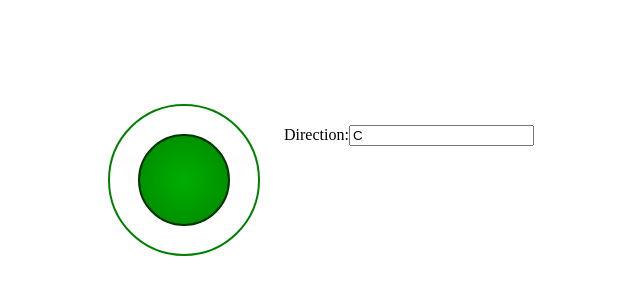
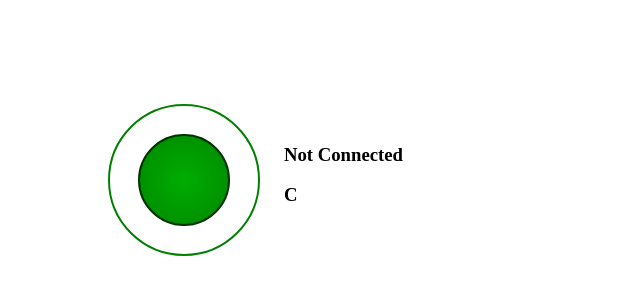
Before and after one commit to Niall47/piTank, a website: page Js Websocket/sever/joy.html in a window 1280 px wide. Shown: the whole page, without its empty margins (466-1106 px from the left). Drawn offline with Linux system fonts and the light colour scheme.

Commit message:
cleanup joystick display

```diff
--- a/Js Websocket/sever/index.js
+++ b/Js Websocket/sever/index.js
@@ -7,8 +7,6 @@ wss.on("connection", ws => {
 
     ws.on("message", data => {
         let input = `${data}`;
-        // console.log(`Client has sent: ${data}`);
-
         switch( input ) {
             case 'C':
                 console.log("Idle");
--- a/Js Websocket/sever/joy.html
+++ b/Js Websocket/sever/joy.html
@@ -31,28 +31,35 @@
 		<script src="joy.js"></script>
 	</head>
 	<body>
-		<div id="joy3Div" style="width:200px;height:200px;margin:50px;position:fixed;top:30px;left:500px;"></div>
+
+		<div id="joyDiv" style="width:200px;height:200px;margin:50px;position:fixed;top:30px;left:500px;"></div>
 		<div style="position:fixed;top:125px;left:750px;">
-			Direction:<input id="joy3Direction" type="text" /><br />
+			<h3 id="status" type="text" >Not Connected</h3>
+			<h3 id="direction" type="text" >C</h3>
 		</div>
+
 		<script type="text/javascript">
-			const ws = new WebSocket("ws://localhost:8080");
-            ws.addEventListener("open", () => {
-                console.log("We are connected");
-                ws.send("C");
-            });
+		const status = document.getElementById("status");
+		const direction = document.getElementById("direction");
+
+		const ws = new WebSocket("ws://localhost:8080");
+		ws.addEventListener("open", () => {
+			console.log("We are connected");
+			status.innerHTML = "Connected"
+			ws.send("C");
+		});
+
 		var previousMessage = "C";
-		var joy3Param = { "title": "joystick3" };
-		var Joy3 = new JoyStick('joy3Div', joy3Param);
-		var joy3Direction = document.getElementById("joy3Direction");
+		var joyParam = { "title": "joystick" };
+		var Joy = new JoyStick('joyDiv', joyParam);
+
+
 		setInterval(function(){
-			previousMessage = `${joy3Direction.value}`;
-			joy3Direction.value=Joy3.GetDir();
-			if (previousMessage != joy3Direction.value) {
-				ws.send(joy3Direction.value);
-			}
-
-		}, 100);
+			previousMessage = `${direction.innerHTML}`;
+			direction.innerHTML = Joy.GetDir();
+			if (previousMessage != direction.innerHTML) {
+				ws.send(direction.innerHTML);
+			}}, 100);
 		</script>
 	</body>
 </html>
```
Also changed, not shown: Js Websocket/index.html (+1 -0 lines).
